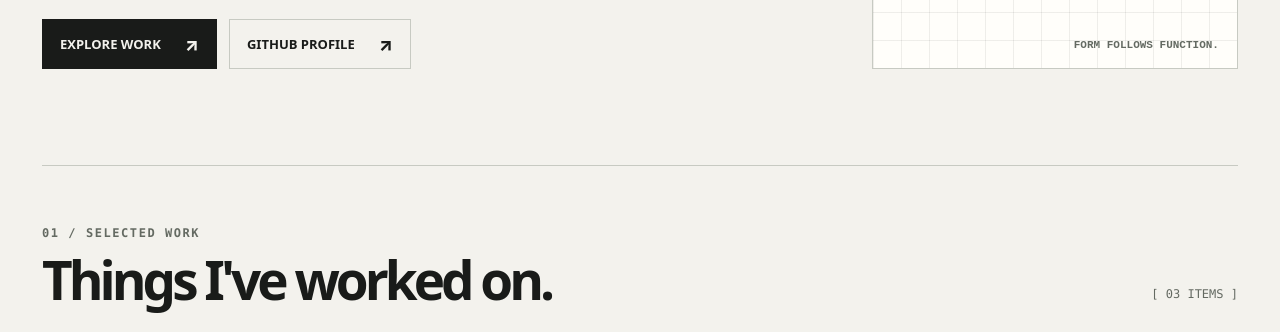
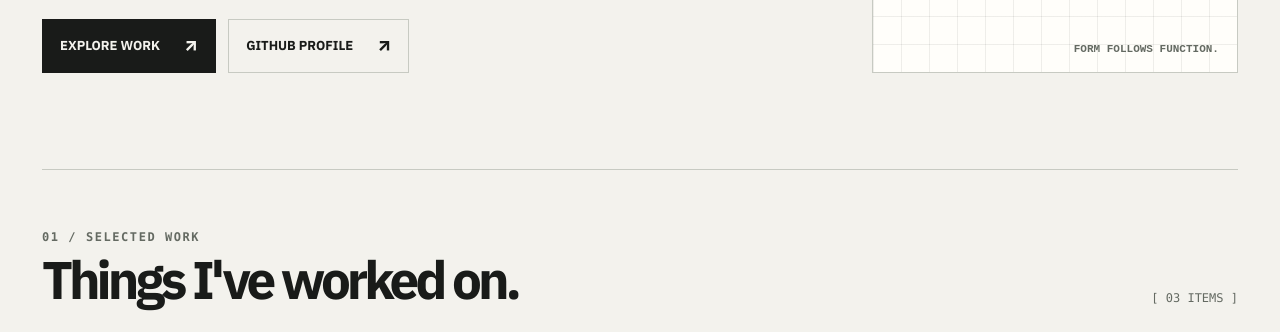
Before and after one commit to dvd2545/dvd2545.github.io, a plain HTML site: page index.html in a window 1280 px wide. Shown: the part 641-973 px from the top of the page. Drawn offline with Linux system fonts and the light colour scheme.

Commit message:
Self-host IBM Plex Sans Thai and use it as the site font
Co-Authored-By: Claude Sonnet 5.5 <noreply@anthropic.com>

```diff
--- /dev/null
+++ b/fonts/ibm-plex-sans-thai.css
@@ -0,0 +1,64 @@
+@font-face {
+  font-family: 'IBM Plex Sans Thai';
+  font-style: normal;
+  font-weight: 400;
+  font-display: swap;
+  src: url(ibm-plex-sans-thai-thai-400.woff2) format('woff2');
+  unicode-range: U+02D7, U+0303, U+0331, U+0E01-0E5B, U+200C-200D, U+25CC;
+}
+@font-face {
+  font-family: 'IBM Plex Sans Thai';
+  font-style: normal;
+  font-weight: 400;
+  font-display: swap;
+  src: url(ibm-plex-sans-thai-latin-400.woff2) format('woff2');
+  unicode-range: U+0000-00FF, U+0131, U+0152-0153, U+02BB-02BC, U+02C6, U+02DA, U+02DC, U+0304, U+0308, U+0329, U+2000-206F, U+20AC, U+2122, U+2191, U+2193, U+2212, U+2215, U+FEFF, U+FFFD;
+}
+@font-face {
+  font-family: 'IBM Plex Sans Thai';
+  font-style: normal;
+  font-weight: 500;
+  font-display: swap;
+  src: url(ibm-plex-sans-thai-thai-500.woff2) format('woff2');
+  unicode-range: U+02D7, U+0303, U+0331, U+0E01-0E5B, U+200C-200D, U+25CC;
+}
+@font-face {
+  font-family: 'IBM Plex Sans Thai';
+  font-style: normal;
+  font-weight: 500;
+  font-display: swap;
+  src: url(ibm-plex-sans-thai-latin-500.woff2) format('woff2');
+  unicode-range: U+0000-00FF, U+0131, U+0152-0153, U+02BB-02BC, U+02C6, U+02DA, U+02DC, U+0304, U+0308, U+0329, U+2000-206F, U+20AC, U+2122, U+2191, U+2193, U+2212, U+2215, U+FEFF, U+FFFD;
+}
+@font-face {
+  font-family: 'IBM Plex Sans Thai';
+  font-style: normal;
+  font-weight: 600;
+  font-display: swap;
+  src: url(ibm-plex-sans-thai-thai-600.woff2) format('woff2');
+  unicode-range: U+02D7, U+0303, U+0331, U+0E01-0E5B, U+200C-200D, U+25CC;
+}
+@font-face {
+  font-family: 'IBM Plex Sans Thai';
+  font-style: normal;
+  font-weight: 600;
+  font-display: swap;
+  src: url(ibm-plex-sans-thai-latin-600.woff2) format('woff2');
+  unicode-range: U+0000-00FF, U+0131, U+0152-0153, U+02BB-02BC, U+02C6, U+02DA, U+02DC, U+0304, U+0308, U+0329, U+2000-206F, U+20AC, U+2122, U+2191, U+2193, U+2212, U+2215, U+FEFF, U+FFFD;
+}
+@font-face {
+  font-family: 'IBM Plex Sans Thai';
+  font-style: normal;
+  font-weight: 700;
+  font-display: swap;
+  src: url(ibm-plex-sans-thai-thai-700.woff2) format('woff2');
+  unicode-range: U+02D7, U+0303, U+0331, U+0E01-0E5B, U+200C-200D, U+25CC;
+}
+@font-face {
+  font-family: 'IBM Plex Sans Thai';
+  font-style: normal;
+  font-weight: 700;
+  font-display: swap;
+  src: url(ibm-plex-sans-thai-latin-700.woff2) format('woff2');
+  unicode-range: U+0000-00FF, U+0131, U+0152-0153, U+02BB-02BC, U+02C6, U+02DA, U+02DC, U+0304, U+0308, U+0329, U+2000-206F, U+20AC, U+2122, U+2191, U+2193, U+2212, U+2215, U+FEFF, U+FFFD;
+}
--- a/index.html
+++ b/index.html
@@ -6,6 +6,7 @@
   <meta name="theme-color" content="#f3f2ed">
   <meta name="description" content="dvd2545 — IT support, software development, and creative projects.">
   <title>dvd2545 — Build. Fix. Create.</title>
+  <link rel="stylesheet" href="fonts/ibm-plex-sans-thai.css">
   <style>
     :root {
       color-scheme: light;
@@ -35,7 +36,7 @@
       margin: 0;
       background: var(--bg);
       color: var(--text);
-      font-family: ui-sans-serif, system-ui, -apple-system, BlinkMacSystemFont, "Segoe UI", "Noto Sans Thai", sans-serif;
+      font-family: "IBM Plex Sans Thai", ui-sans-serif, system-ui, -apple-system, BlinkMacSystemFont, "Segoe UI", "Noto Sans Thai", sans-serif;
       -webkit-font-smoothing: antialiased;
       transition: background .2s, color .2s;
     }
```
Also changed, not shown: novel/index.html (+2 -1 lines), fonts/ibm-plex-sans-thai-latin-400.woff2 (added), fonts/ibm-plex-sans-thai-latin-500.woff2 (added), fonts/ibm-plex-sans-thai-latin-600.woff2 (added), fonts/ibm-plex-sans-thai-latin-700.woff2 (added), fonts/ibm-plex-sans-thai-thai-400.woff2 (added), fonts/ibm-plex-sans-thai-thai-500.woff2 (added), fonts/ibm-plex-sans-thai-thai-600.woff2 (added), fonts/ibm-plex-sans-thai-thai-700.woff2 (added), 1 other file.
